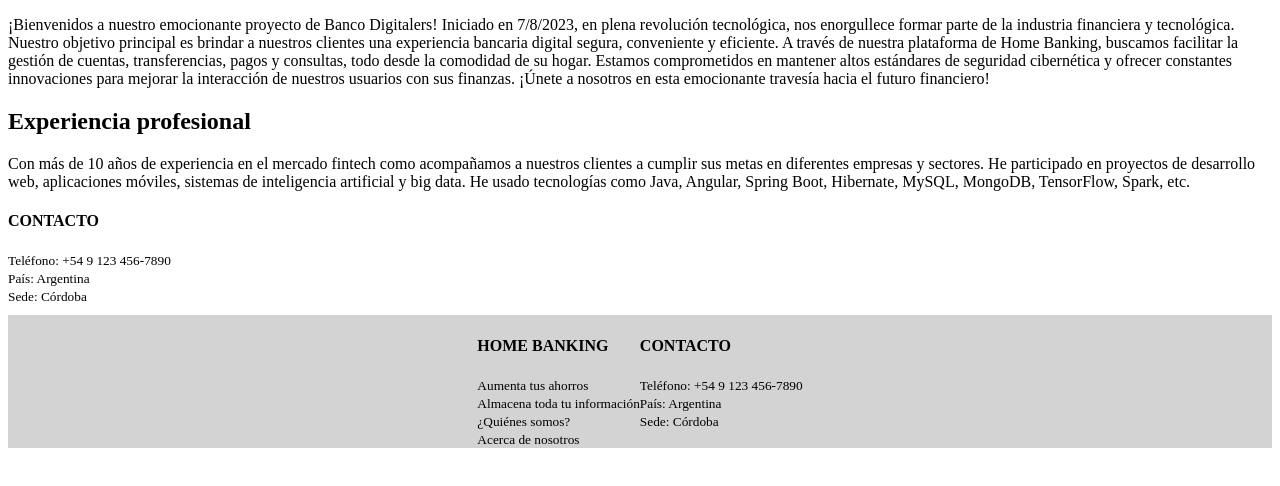
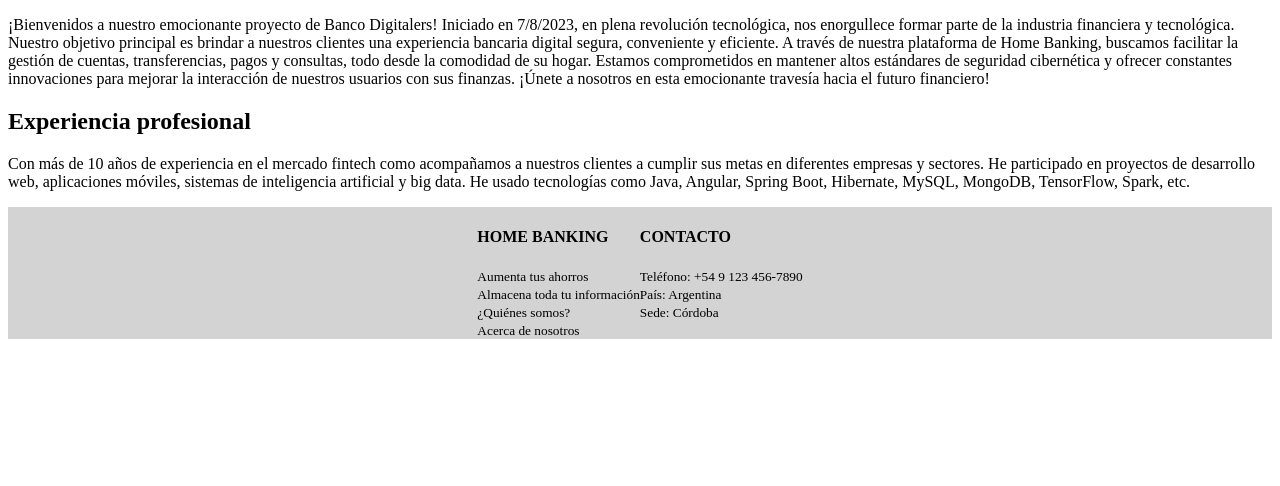
Before and after one commit to digitalers/html5css3, a plain HTML site: page index.html in a window 1280 px wide. Drawn offline with Linux system fonts and the light colour scheme.

Commit message:
Update index.html

```diff
--- a/index.html
+++ b/index.html
@@ -1,50 +1,53 @@
 <!DOCTYPE html>
-<html lang="en">
+<html lang="es">
+
 <head>
     <meta charset="UTF-8">
     <meta name="viewport" content="width=device-width, initial-scale=1.0">
     <title>Home Banking</title>
     <link rel="stylesheet" href="css/estyle.css">
 </head>
+
 <body>
-    <p>¡Bienvenidos a nuestro emocionante proyecto de Banco Digitalers! Iniciado en 7/8/2023, en plena revolución tecnológica, nos enorgullece formar parte de la industria financiera y tecnológica. Nuestro objetivo principal es brindar a nuestros clientes una experiencia bancaria digital segura, conveniente y eficiente. A través de nuestra plataforma de Home Banking, buscamos facilitar la gestión de cuentas, transferencias, pagos y consultas, todo desde la comodidad de su hogar. Estamos comprometidos en mantener altos estándares de seguridad cibernética y ofrecer constantes innovaciones para mejorar la interacción de nuestros usuarios con sus finanzas. ¡Únete a nosotros en esta emocionante travesía hacia el futuro financiero!
+    <p>¡Bienvenidos a nuestro emocionante proyecto de Banco Digitalers! Iniciado en 7/8/2023, en plena revolución
+        tecnológica, nos enorgullece formar parte de la industria financiera y tecnológica. Nuestro objetivo principal
+        es brindar a nuestros clientes una experiencia bancaria digital segura, conveniente y eficiente. A través de
+        nuestra plataforma de Home Banking, buscamos facilitar la gestión de cuentas, transferencias, pagos y consultas,
+        todo desde la comodidad de su hogar. Estamos comprometidos en mantener altos estándares de seguridad cibernética
+        y ofrecer constantes innovaciones para mejorar la interacción de nuestros usuarios con sus finanzas. ¡Únete a
+        nosotros en esta emocionante travesía hacia el futuro financiero!
     </p>
 
     <section>
         <h2>Experiencia profesional</h2>
-        <p>Con más de 10 años de experiencia en el mercado fintech como acompañamos a nuestros clientes a cumplir sus metas en diferentes empresas y sectores. He participado en proyectos de desarrollo web, aplicaciones móviles, sistemas de inteligencia artificial y big data. He usado tecnologías como Java, Angular, Spring Boot, Hibernate, MySQL, MongoDB, TensorFlow, Spark, etc.</p>
+        <p>Con más de 10 años de experiencia en el mercado fintech como acompañamos a nuestros clientes a cumplir sus
+            metas en diferentes empresas y sectores. He participado en proyectos de desarrollo web, aplicaciones
+            móviles, sistemas de inteligencia artificial y big data. He usado tecnologías como Java, Angular, Spring
+            Boot, Hibernate, MySQL, MongoDB, TensorFlow, Spark, etc.</p>
     </section>
-    <div>
-        <h4>CONTACTO</h4>
-        <small>Teléfono: +54 9 123 456-7890</small>
-        <br/>
-        <small>País: Argentina</small>
-        <br/>
-        <small>Sede: Córdoba</small>
-    </div>
-
+</body>
 <footer>
     <div>
         <h4>HOME BANKING</h4>
         <small>Aumenta tus ahorros</small>
-            <br/>
+        <br />
         <small>Almacena toda tu información</small>
-            <br/>
+        <br />
         <small>¿Quiénes somos?</small>
-            <br/>
+        <br />
         <small>Acerca de nosotros</small>
     </div>
 
-        <br/>
+    <br />
 
     <div>
         <h4>CONTACTO</h4>
         <small>Teléfono: +54 9 123 456-7890</small>
-            <br/>
+        <br />
         <small>País: Argentina</small>
-            <br/>
+        <br />
         <small>Sede: Córdoba</small>
     </div>
 </footer>
-    </body>
+
 </html>
```
Lines whose indentation alone changed are shown as unchanged.
